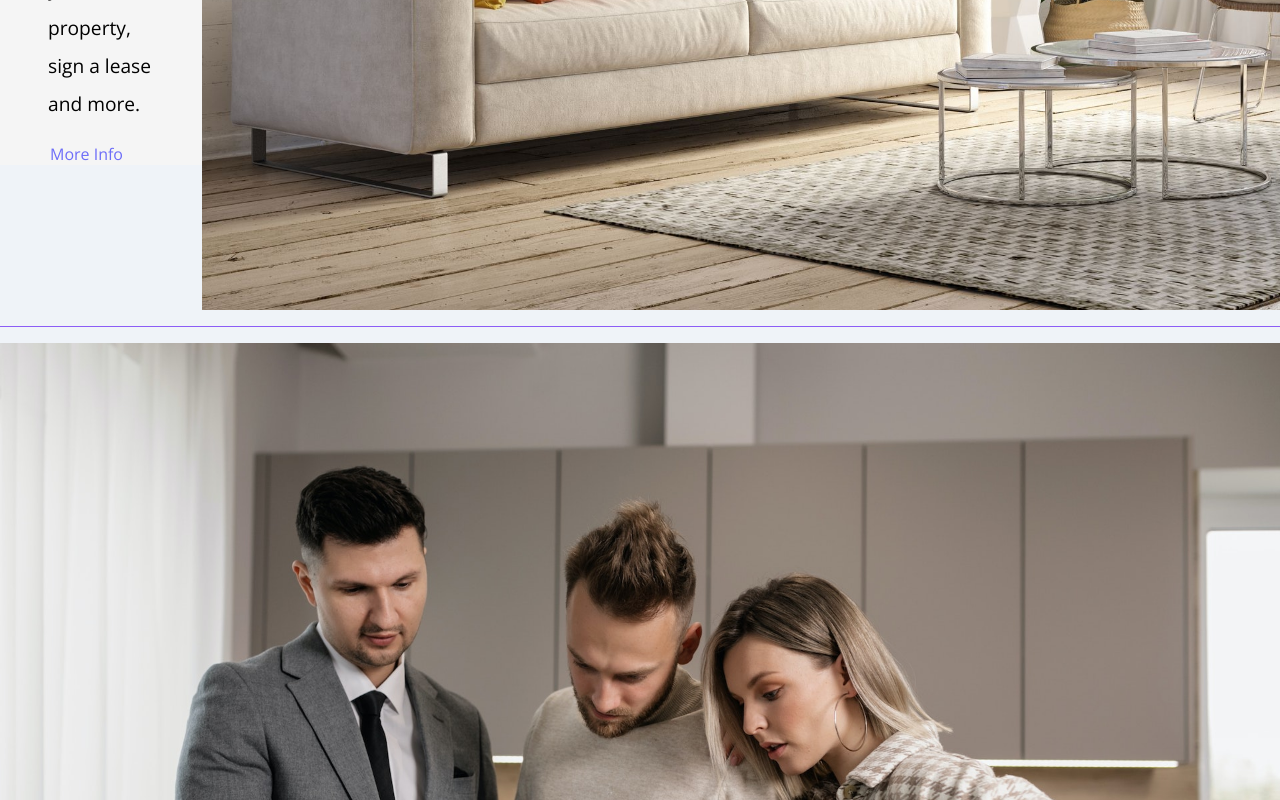
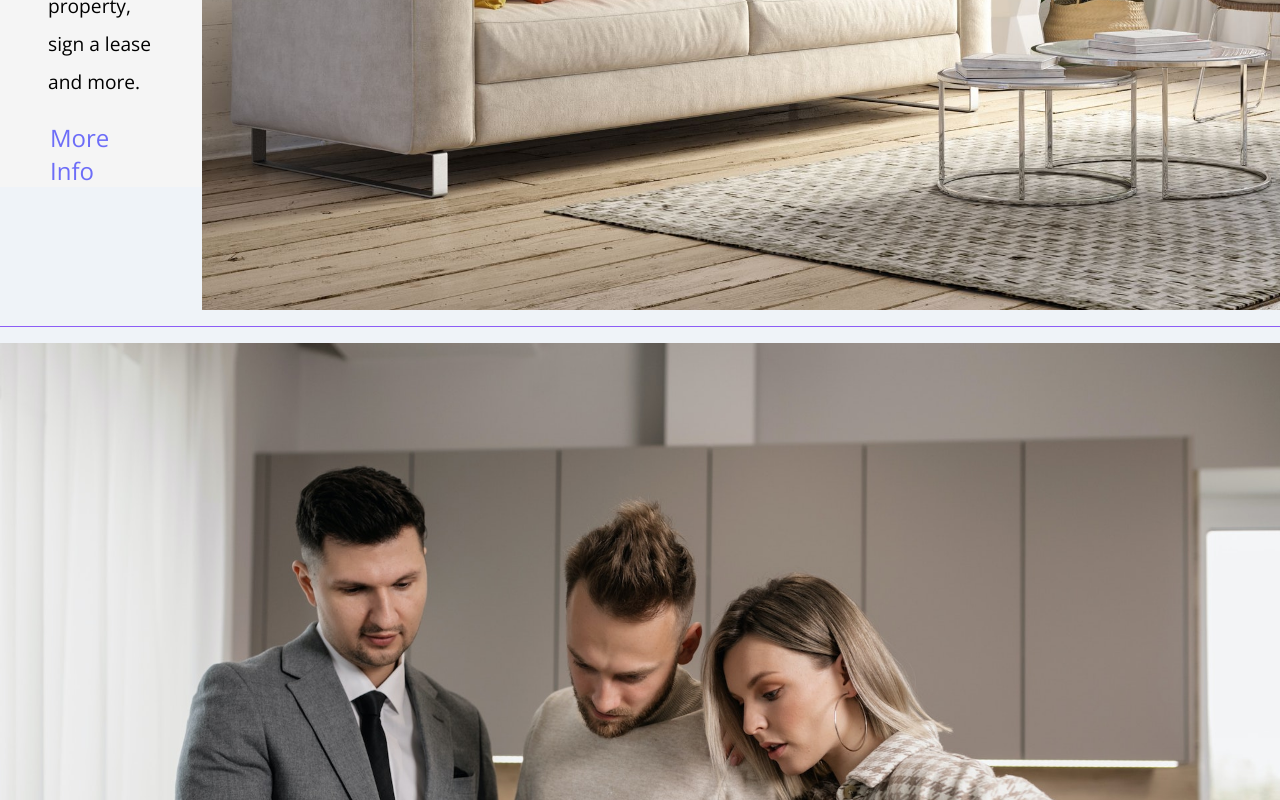
Before and after one commit to gurime/gracious-crossing, a Next.js app: page / in a window 1280 px wide. Shown: the part 1200-2000 px from the top of the page. Built offline with nearby package versions, Linux system fonts and the light colour scheme.

Commit message:
Update globals.css

```diff
--- a/src/styles/globals.css
+++ b/src/styles/globals.css
@@ -59,6 +59,7 @@ text-transform: capitalize;
 padding: 0 50px;
 text-decoration: none;
 color: #6d6df8;
+font-size: 24px;
 }
 
 /* home css stops here */
```
